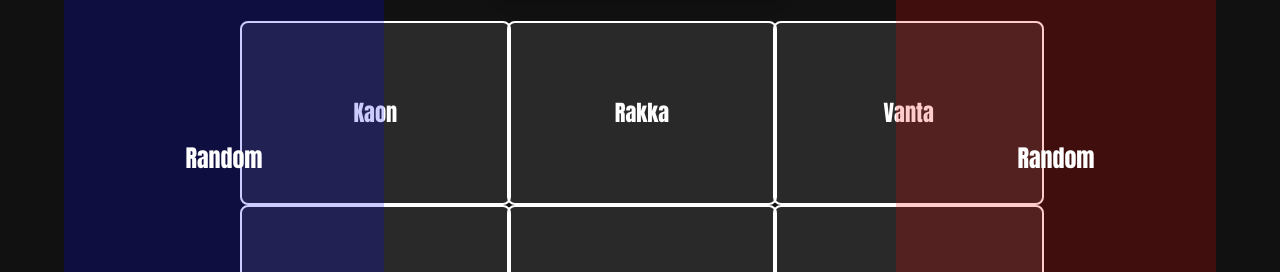
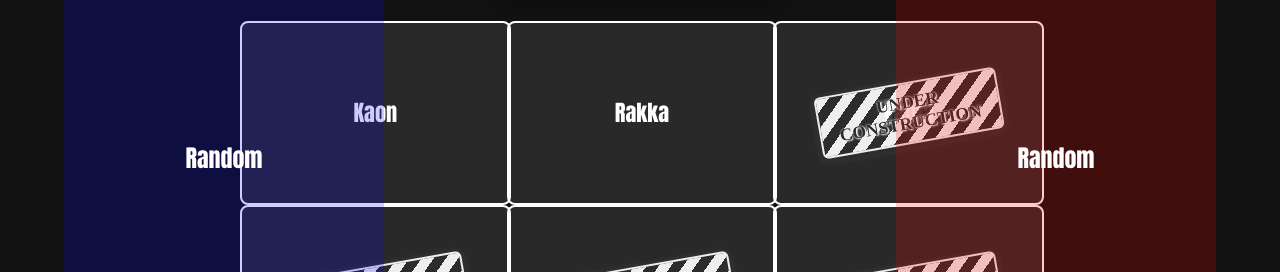
Before and after one commit to Splatrat15/ultimateStickBattle, a website built with Vite: page index.html in a window 1280 px wide. Shown: the part 346-618 px from the top of the page. Built offline with nearby package versions, Linux system fonts and the light colour scheme; no server answers.

Commit message:
Added Random + Under Construction

```diff
--- a/characterMenu.js
+++ b/characterMenu.js
@@ -193,6 +193,21 @@ window.addEventListener('DOMContentLoaded', () => {
       characterName.className = 'characterName';
 
       characterBox.appendChild(characterName);
+
+      // Add UNDER CONSTRUCTION overlay and disable for all except Kaon, Rakka, and Random
+      const isPlayable = (key === 'kaon' || key === 'rakka' || key === 'random');
+      if (!isPlayable) {
+        // Add yellow tape overlay
+        const overlay = document.createElement('div');
+        overlay.className = 'underConstructionOverlay';
+        overlay.innerText = 'UNDER CONSTRUCTION';
+        characterBox.appendChild(overlay);
+        // Visually gray out
+        characterBox.style.filter = 'grayscale(1) brightness(1.3)';
+        characterBox.style.position = 'relative';
+        characterBox.style.pointerEvents = 'none'; // Prevent mouse events
+      }
+
       characterGrid.appendChild(characterBox);
       console.log(`Character box created for: ${characters[key].name}`);
 
@@ -240,6 +255,11 @@ window.addEventListener('DOMContentLoaded', () => {
 
   // Now initialize characterBoxElements and indices
   let characterBoxElements = Array.from(characterGrid.getElementsByClassName('characterBox'));
+  // Mark unselectable indices for under construction characters
+  let unselectableIndices = characterBoxElements.map((box, idx) => {
+    const id = box.id.toLowerCase();
+    return (id.includes('kaon') || id.includes('rakka') || id.includes('random')) ? null : idx;
+  }).filter(idx => idx !== null);
   let randomIndex = characterBoxElements.findIndex(box => box.id.toLowerCase().includes('random'));
   if (randomIndex === -1) randomIndex = 0; // fallback
   let p1Index = randomIndex;
@@ -275,6 +295,8 @@ window.addEventListener('DOMContentLoaded', () => {
     let minDist = Infinity;
     let nearestIdx = 0;
     characterBoxElements.forEach((box, idx) => {
+      // Skip unselectable boxes
+      if (unselectableIndices.includes(idx)) return;
       const rect = box.getBoundingClientRect();
       const centerX = rect.left + rect.width / 2;
       const centerY = rect.top + rect.height / 2;
@@ -378,8 +400,18 @@ window.addEventListener('DOMContentLoaded', () => {
 
   // On start, use the character under each token
   startButton.addEventListener('click', () => {
-    const character1 = characterBoxElements[p1Index]?.querySelector('.characterName')?.textContent;
-    const character2 = characterBoxElements[p2Index]?.querySelector('.characterName')?.textContent;
+    // List of playable character names (not under construction, not Random)
+    const playableNames = ['Kaon', 'Rakka'];
+    // Get selected character names
+    let character1 = characterBoxElements[p1Index]?.querySelector('.characterName')?.textContent;
+    let character2 = characterBoxElements[p2Index]?.querySelector('.characterName')?.textContent;
+    // If Random, pick a random playable character
+    if (character1 === 'Random') {
+      character1 = playableNames[Math.floor(Math.random() * playableNames.length)];
+    }
+    if (character2 === 'Random') {
+      character2 = playableNames[Math.floor(Math.random() * playableNames.length)];
+    }
     const event = new CustomEvent('startGame', {
       detail: {
         character1,
--- a/style.css
+++ b/style.css
@@ -1067,3 +1067,22 @@ canvas {
   text-transform: none;
   padding: 0.5rem;
 }
+
+.underConstructionOverlay {
+  position: absolute;
+  top: 50%;
+  left: 50%;
+  transform: translate(-50%, -50%) rotate(-10deg);
+  background: repeating-linear-gradient(135deg, #FFD600, #FFD600 10px, #222 10px, #222 20px);
+  color: #222;
+  font-weight: bold;
+  font-size: 1.1em;
+  padding: 8px 18px;
+  border-radius: 6px;
+  box-shadow: 0 2px 8px rgba(0,0,0,0.15);
+  pointer-events: none;
+  opacity: 0.92;
+  z-index: 2;
+  border: 2px solid #FFD600;
+  text-shadow: 1px 1px 2px #fff, 0 0 2px #FFD600;
+}
```
